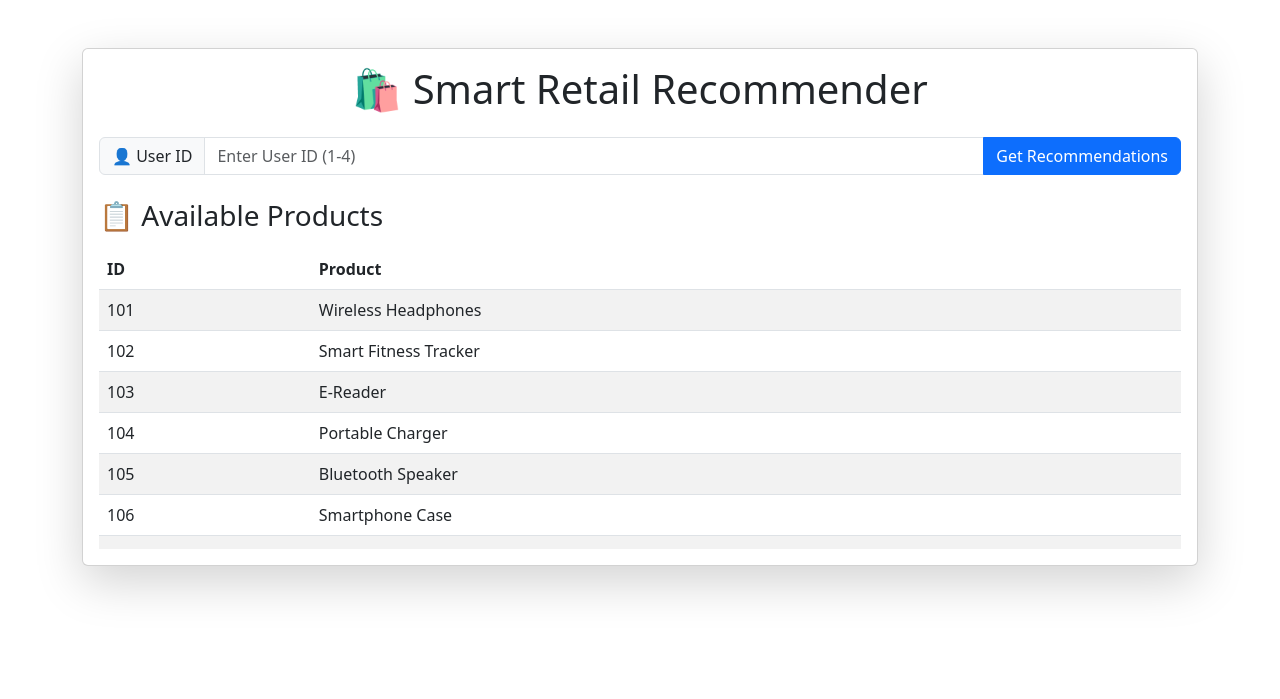
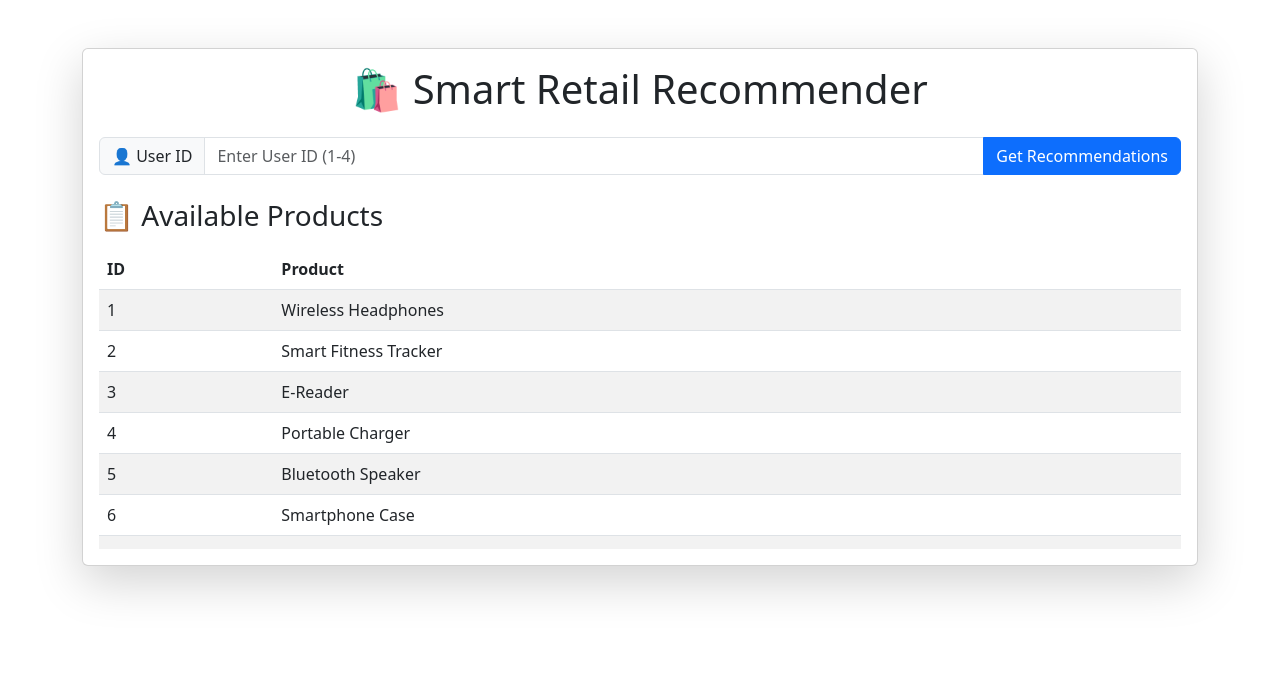
Before and after one commit to Zayn-Qureshi/retail-recommendation, a Flask app: page / in a window 1280 px wide. Shown: the top 699 px of the page. Run offline with Flask 3, Linux system fonts and the light colour scheme.

Commit message:
Updated app with simplified UI and fixed product IDs

```diff
--- a/app.py
+++ b/app.py
@@ -1,53 +1,79 @@
 from flask import Flask, render_template, request
 import random
+import numpy as np
+import joblib
 
 app = Flask(__name__)
 
+# Load the trained model and user-item matrix
+try:
+    model = joblib.load('recommender_model.pkl')
+    user_item_matrix = joblib.load('user_item_matrix.pkl')
+    model_loaded = True
+    print("ML model loaded successfully!")
+except Exception as e:
+    model_loaded = False
+    print(f"Error loading ML model: {str(e)}")
+
 # Product catalog - all available products in our store
 products = {
-    101: "Wireless Headphones",
-    102: "Smart Fitness Tracker",
-    103: "E-Reader",
-    104: "Portable Charger",
-    105: "Bluetooth Speaker",
-    106: "Smartphone Case",
-    107: "Laptop Sleeve",
-    108: "Wireless Mouse",
-    109: "USB Flash Drive",
-    110: "Smart Watch"
+    1: "Wireless Headphones",
+    2: "Smart Fitness Tracker",
+    3: "E-Reader",
+    4: "Portable Charger",
+    5: "Bluetooth Speaker",
+    6: "Smartphone Case",
+    7: "Laptop Sleeve",
+    8: "Wireless Mouse",
+    9: "USB Flash Drive",
+    10: "Smart Watch"
 }
 
 # Product features for similarity-based recommendations
 product_features = {
-    101: ["audio", "wireless", "electronics"],
-    102: ["fitness", "wearable", "health"],
-    103: ["reading", "electronics", "entertainment"],
-    104: ["power", "portable", "electronics"],
-    105: ["audio", "wireless", "portable"],
-    106: ["protection", "accessories", "smartphone"],
-    107: ["protection", "accessories", "laptop"],
-    108: ["computing", "wireless", "accessories"],
-    109: ["storage", "portable", "data"],
-    110: ["wearable", "smart", "fitness"]
+    1: ["audio", "wireless", "electronics"],
+    2: ["fitness", "wearable", "health"],
+    3: ["reading", "electronics", "entertainment"],
+    4: ["power", "portable", "electronics"],
+    5: ["audio", "wireless", "portable"],
+    6: ["protection", "accessories", "smartphone"],
+    7: ["protection", "accessories", "laptop"],
+    8: ["computing", "wireless", "accessories"],
+    9: ["storage", "portable", "data"],
+    10: ["wearable", "smart", "fitness"]
 }
+
+# Item features matrix (same as in train_model.py)
+item_features_matrix = np.array([
+    [1, 1, 0, 0, 0, 0, 0],  # 1: audio, wireless, electronics
+    [0, 0, 1, 1, 0, 0, 0],  # 2: fitness, wearable, health
+    [0, 1, 0, 0, 1, 0, 0],  # 3: reading, electronics, entertainment
+    [0, 1, 0, 0, 0, 1, 0],  # 4: power, portable, electronics
+    [1, 1, 0, 0, 0, 1, 0],  # 5: audio, wireless, portable
+    [0, 0, 0, 0, 0, 0, 1],  # 6: protection, accessories, smartphone
+    [0, 0, 0, 0, 0, 0, 1],  # 7: protection, accessories, laptop
+    [0, 0, 0, 0, 0, 0, 1],  # 8: computing, wireless, accessories
+    [0, 0, 0, 0, 0, 1, 0],  # 9: storage, portable, data
+    [0, 0, 1, 1, 0, 0, 0],  # 10: wearable, smart, fitness
+])
 
 # User preferences database
 user_preferences = {
     1: {
         "interests": ["audio", "electronics", "portable"],
-        "recommended_items": [101, 105, 104]
+        "recommended_items": [1, 5, 4]
     },
     2: {
         "interests": ["fitness", "wearables", "health"],
-        "recommended_items": [102, 110, 104]
+        "recommended_items": [2, 10, 4]
     },
     3: {
         "interests": ["reading", "productivity", "storage"],
-        "recommended_items": [103, 109, 107]
+        "recommended_items": [3, 9, 7]
     },
     4: {
         "interests": ["computing", "accessories", "office"],
-        "recommended_items": [108, 107, 109]
+        "recommended_items": [8, 7, 9]
     }
 }
 
@@ -79,6 +105,39 @@ def get_similar_products(user_id, count=1):
     similar_products = sorted(product_scores.items(), key=lambda x: x[1], reverse=True)[:count]
     return [product_id for product_id, _ in similar_products]
 
+def get_ml_recommendations(user_id, count=3):
+    """
+    Get recommendations using the trained ML model
+    """
+    if not model_loaded or user_id < 1 or user_id > 4:
+        return []
+
+    user_idx = user_id - 1
+    user_items = np.where(user_item_matrix[user_idx] == 1)[0]
+
+    # Find similar items based on features
+    all_recommendations = []
+
+    for item_idx in user_items:
+        # Get item features from the matrix
+        item_features_vector = item_features_matrix[item_idx].reshape(1, -1)
+
+        # Find similar items
+        try:
+            distances, indices = model.kneighbors(item_features_vector)
+
+            # Convert to real item IDs and add to recommendations
+            for idx in indices[0]:
+                if idx not in user_items:  # Don't recommend items the user already has
+                    all_recommendations.append(idx + 1)  # +1 because our product IDs start at 1
+        except Exception as e:
+            print(f"Error getting ML recommendations: {str(e)}")
+            continue
+
+    # Remove duplicates and limit to top count
+    unique_recommendations = list(dict.fromkeys(all_recommendations))[:count]
+    return unique_recommendations
+
 @app.route('/', methods=['GET', 'POST'])
 def recommend():
     if request.method == 'POST':
@@ -90,19 +149,34 @@ def recommend():
                                       products=products,
                                       error="User ID must be between 1 and 4")
 
-            # Get pre-defined recommendations for this user
             recommendations = []
-            for item_id in user_preferences[user_id]["recommended_items"]:
-                # Generate a confidence score between 0.7 and 0.99
-                confidence = round(random.uniform(0.7, 0.99), 2)
-                recommendations.append((item_id, confidence))
 
-            # Add one similar product as a "discovery" recommendation
-            similar_products = get_similar_products(user_id, count=1)
-            for item_id in similar_products:
-                # Lower confidence for discovery items (0.6-0.75)
-                confidence = round(random.uniform(0.6, 0.75), 2)
-                recommendations.append((item_id, confidence))
+            # Try to get ML-based recommendations first
+            if model_loaded:
+                ml_items = get_ml_recommendations(user_id, count=3)
+                for item_id in ml_items:
+                    # Higher confidence for ML recommendations (0.8-0.99)
+                    confidence = round(random.uniform(0.8, 0.99), 2)
+                    recommendations.append((item_id, confidence, "ML"))
+
+            # If ML recommendations are not available or insufficient, use rule-based
+            if not model_loaded or len(recommendations) < 3:
+                # Get pre-defined recommendations for this user
+                for item_id in user_preferences[user_id]["recommended_items"]:
+                    # Only add if not already recommended by ML
+                    if item_id not in [r[0] for r in recommendations]:
+                        # Generate a confidence score between 0.7 and 0.89
+                        confidence = round(random.uniform(0.7, 0.89), 2)
+                        recommendations.append((item_id, confidence, "Rule"))
+
+                # Add one similar product as a "discovery" recommendation
+                similar_products = get_similar_products(user_id, count=1)
+                for item_id in similar_products:
+                    # Only add if not already recommended
+                    if item_id not in [r[0] for r in recommendations]:
+                        # Lower confidence for discovery items (0.6-0.75)
+                        confidence = round(random.uniform(0.6, 0.75), 2)
+                        recommendations.append((item_id, confidence, "Discovery"))
 
             # Sort by confidence score
             recommendations = sorted(recommendations, key=lambda x: x[1], reverse=True)
@@ -110,14 +184,16 @@ def recommend():
             return render_template('index.html',
                                   products=products,
                                   recommendations=recommendations,
-                                  user_id=user_id)
+                                  user_id=user_id,
+                                  model_loaded=model_loaded)
 
         except Exception as e:
             return render_template('index.html',
                                   products=products,
-                                  error=f"Error: {str(e)}")
+                                  error=f"Error: {str(e)}",
+                                  model_loaded=model_loaded)
 
-    return render_template('index.html', products=products)
+    return render_template('index.html', products=products, model_loaded=model_loaded)
 
 if __name__ == '__main__':
     app.run(debug=True)
--- a/templates/index.html
+++ b/templates/index.html
@@ -8,6 +8,8 @@
         .recommendation-card:hover { transform: translateY(-5px); }
         .product-list { max-height: 300px; overflow-y: auto; }
         .discovery-badge { background-color: #6f42c1 !important; }
+        .ml-badge { background-color: #0d6efd !important; }
+        .rule-badge { background-color: #198754 !important; }
     </style>
 </head>
 <body class="container mt-5">
@@ -46,14 +48,17 @@
                     <i>Note: Recommendations include personalized picks and discovery items that match your interests.</i>
                 </p>
                 <div class="row">
-                    {% for item_id, score in recommendations %}
+                    {% for item_id, score, source in recommendations %}
                     <div class="col-md-4 mb-3">
                         <div class="card recommendation-card h-100">
                             <div class="card-body">
                                 <h5>{{ products[item_id] }}</h5>
                                 <div class="mt-2">
-                                    <span class="badge {% if score < 0.76 %}discovery-badge{% else %}bg-success{% endif %}">
-                                        {% if score < 0.76 %}Discovery{% else %}Recommended{% endif %}: {{ "%.2f"|format(score) }}
+                                    <span class="badge
+                                        {% if source == 'ML' %}ml-badge
+                                        {% elif source == 'Rule' %}rule-badge
+                                        {% else %}discovery-badge{% endif %}">
+                                        {{ source }}: {{ "%.2f"|format(score) }}
                                     </span>
                                 </div>
                             </div>
```
Also changed, not shown: train_model.py (added, +84 -0 lines).
